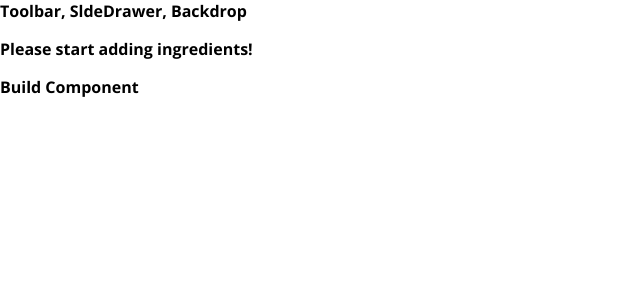
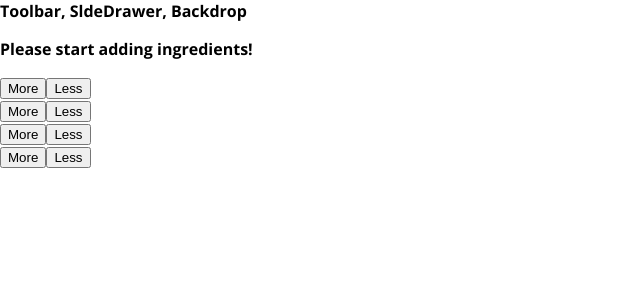
Before and after one commit to mdiktushar/Burger-Builder, a React app: page / in a window 1280 px wide. Shown: the top 300 px of the page, without its empty margins (0-640 px from the left). Built offline with nearby package versions, Linux system fonts and the light colour scheme.

Commit message:
8.16. Connecting State to Build Controls

```diff
--- a/src/components/Burger/BurgerIngredient/BuildControls/BuildControls.js
+++ b/src/components/Burger/BurgerIngredient/BuildControls/BuildControls.js
@@ -1,8 +1,21 @@
 import React from 'react'
+import BuildControl from './BuildControl/BuildControl'
+import classes from './BuildControls.css'
 // import PropTypes from 'prop-types'
 
+const controls = [
+    { label: 'Salad', type: 'salad'},
+    { label: 'Beef', type: 'beef'},
+    { label: 'Cheese', type: 'cheese'},
+    { label: 'Meat', type: 'meat'},
+]
+
 const BuildControls = props => (
-    <div></div>
+    <div className={classes.BuildControls}>
+        {controls.map(ctrl => (
+            <BuildControl key={ctrl.label} label={ctrl.label}/>
+        ))}
+    </div>
 )
 
 // BuildControls.propTypes = {}
--- a/src/containers/BurgerBuilder/BurgerBuilder.js
+++ b/src/containers/BurgerBuilder/BurgerBuilder.js
@@ -1,6 +1,7 @@
 // import PropTypes from 'prop-types'
 import React, { Component } from 'react'
 import Burger from '../../components/Burger/Burger'
+import BuildControls from '../../components/Burger/BurgerIngredient/BuildControls/BuildControls'
 import Auxlary from '../../hoc/Auxlary'
 
 export class BurgerBuilder extends Component {
@@ -17,7 +18,7 @@
     return (
     <Auxlary>
         <Burger ingredients={this.state.ingredients} />
-        <div>Build Component</div>
+        <BuildControls />
     </Auxlary>
 )
   }
```
